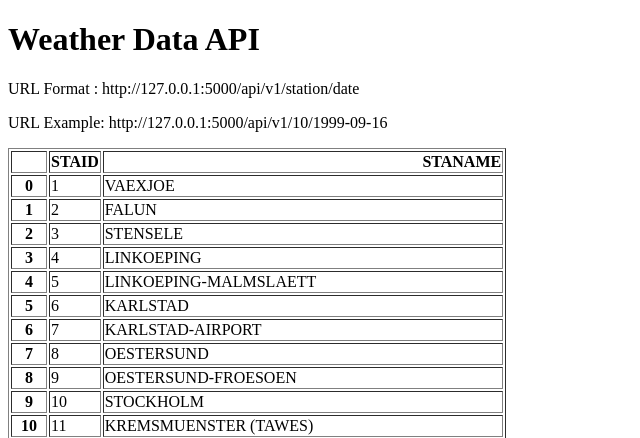
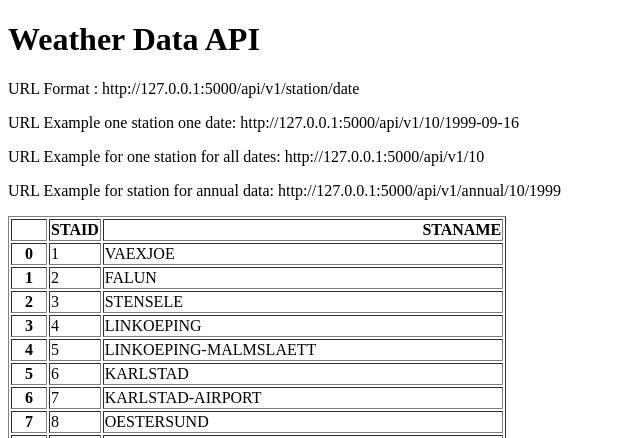
Before and after one commit to GuavaLex/weather_flask, a Flask app: page / in a window 1280 px wide. Shown: the top 438 px of the page, without its empty margins (0-640 px from the left). Run offline with Flask 2, Linux system fonts and the light colour scheme.

Commit message:
Added URL endpoint for station and yearly

```diff
--- a/main.py
+++ b/main.py
@@ -17,7 +17,18 @@ def about(station, date):
     return {"station": station,
             "date": date,
             "temperature": temperature}
-
-
+@app.route("/api/v1/<station>")
+def all_data(station):
+    filename = "data_small/TG_STAID" + str(station).zfill(6) + ".txt"
+    df = pd.read_csv(filename, skiprows=20, parse_dates=["    DATE"])
+    result = df.to_dict(orient="records")
+    return result
+@app.route("/api/v1/annual/<station>/<year>")
+def yearly(station, year):
+    filename = "data_small/TG_STAID" + str(station).zfill(6) + ".txt"
+    df = pd.read_csv(filename, skiprows=20)
+    df["    DATE"] = df["    DATE"].astype(str)
+    result = df[df["    DATE"].str.startswith(str(year))].to_dict(orient="records")
+    return result
 if __name__ == "__main__":
     app.run(debug=True)
--- a/templates/home.html
+++ b/templates/home.html
@@ -7,7 +7,9 @@
 <body>
 <h1> Weather Data API</h1>
 <p> URL Format : http://127.0.0.1:5000/api/v1/station/date </p>
-<p> URL Example: http://127.0.0.1:5000/api/v1/10/1999-09-16</p>
+<p> URL Example one station one date: http://127.0.0.1:5000/api/v1/10/1999-09-16</p>
+<p> URL Example for one station for all dates: http://127.0.0.1:5000/api/v1/10</p>
+<p> URL Example for station for annual data: http://127.0.0.1:5000/api/v1/annual/10/1999</p>
 <p>{{data|safe}}</p>
 </body>
 </html>
```
